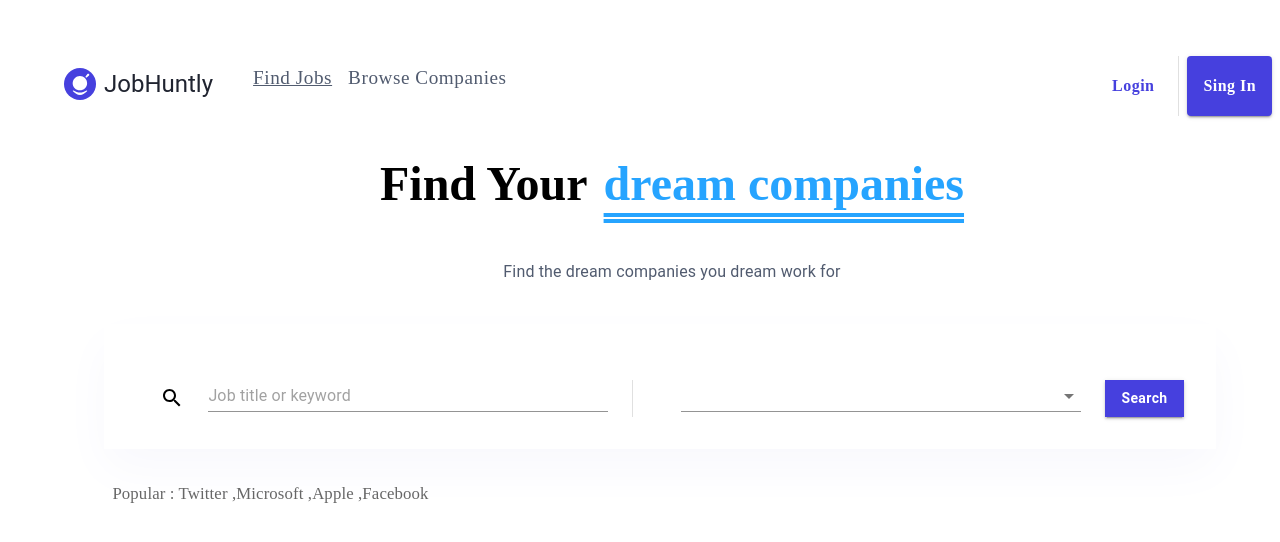
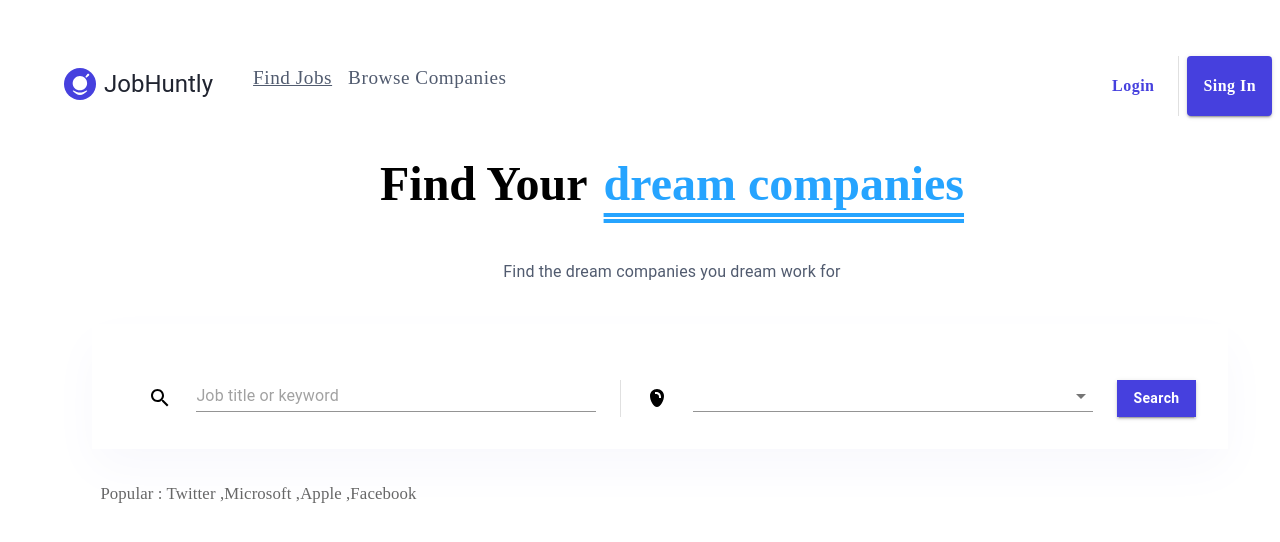
Before and after one commit to oscarduzer/JobHuntly-React-TS, a React (Vite) app: page / in a window 1280 px wide. Shown: the top 542 px of the page. Built offline with nearby package versions, Linux system fonts and the light colour scheme.

Commit message:
Conception de la page Browse Companies...

```diff
--- a/src/components/BrowseCompaniesPage/MainSectionPage.tsx
+++ b/src/components/BrowseCompaniesPage/MainSectionPage.tsx
@@ -1,4 +1,4 @@
-import { Search} from "@mui/icons-material";
+import { Search,EggSharp} from "@mui/icons-material";
 import { Container, Grid, Typography,Box, FormControl, Divider, TextField, Autocomplete,Button, FormHelperText} from "@mui/material";
 import datas from "../../utils/data.json"
 
@@ -32,7 +32,7 @@ export default function MainSectionPage()
                                                 }}/>
                                             </Grid>
                                             <Grid item display={"flex"}><Divider sx={{color:"var(--gray)"}} orientation="vertical" flexItem/></Grid>
-                                            <Grid item display={"flex"} alignItems={"center"}></Grid>
+                                            <Grid item display={"flex"} alignItems={"center"}><EggSharp sx={{transform:"rotate(180deg)"}}/></Grid>
                                             <Grid item display={"flex"} alignItems={"center"} marginBottom={0.5}>
                                                 <Autocomplete
                                                 disablePortal
```
